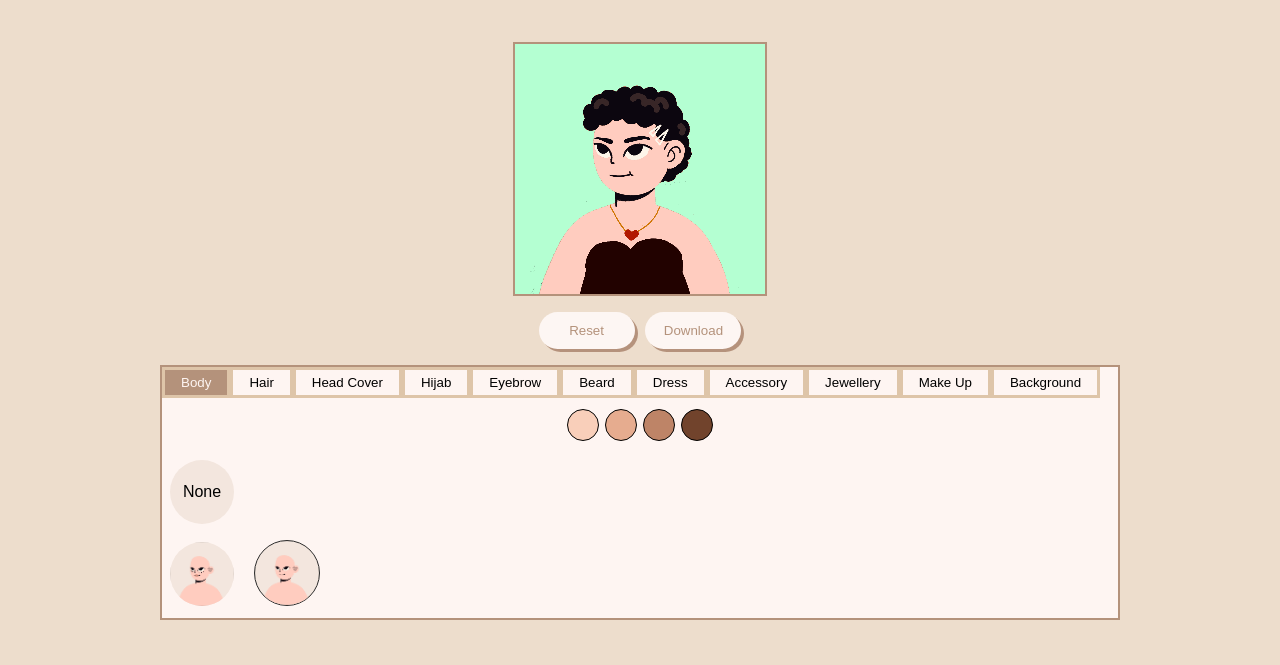
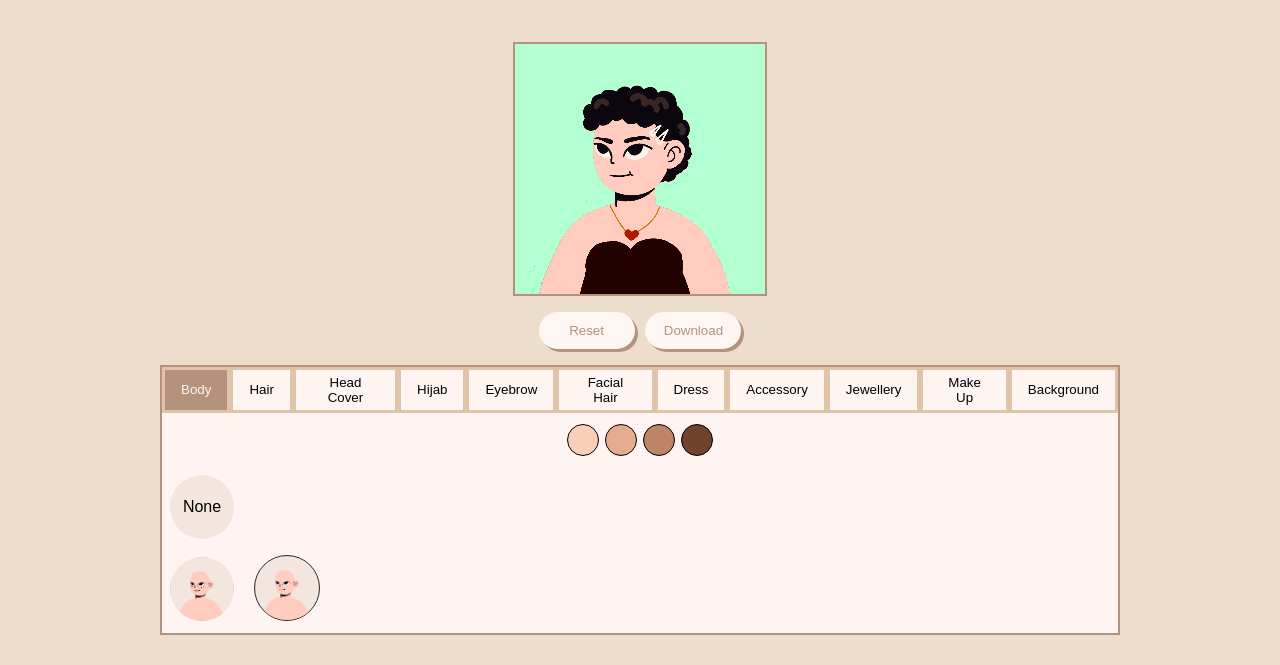
Before and after one commit to SarafAnzumShreya/Avatar-Me, a plain HTML site: page index.html in a window 1280 px wide. Shown: the part 135-800 px from the top of the page. Drawn offline with Linux system fonts and the light colour scheme.

Commit message:
Update index.html

```diff
--- a/index.html
+++ b/index.html
@@ -38,7 +38,7 @@
                 <button onclick="selectFeature('headcover', 'headF')" id="headF" class="feature_button">Head Cover</button>
                 <button onclick="selectFeature('hijab', 'hijabF')" id="hijabF" class="feature_button">Hijab</button>
                 <button onclick="selectFeature('eyebrow', 'browF')" id="browF" class="feature_button">Eyebrow</button>
-                <button onclick="selectFeature('beard', 'beardF')" id="beardF" class="feature_button">Beard</button>
+                <button onclick="selectFeature('beard', 'beardF')" id="beardF" class="feature_button">Facial Hair</button>
                 <button onclick="selectFeature('dress', 'dressF')" id="dressF" class="feature_button">Dress</button>
                 <button onclick="selectFeature('accessory', 'accessF')" id="accessF" class="feature_button">Accessory</button>
                 <button onclick="selectFeature('jewelry', 'jewelryF')" id="jewelryF" class="feature_button">Jewellery</button>
```
